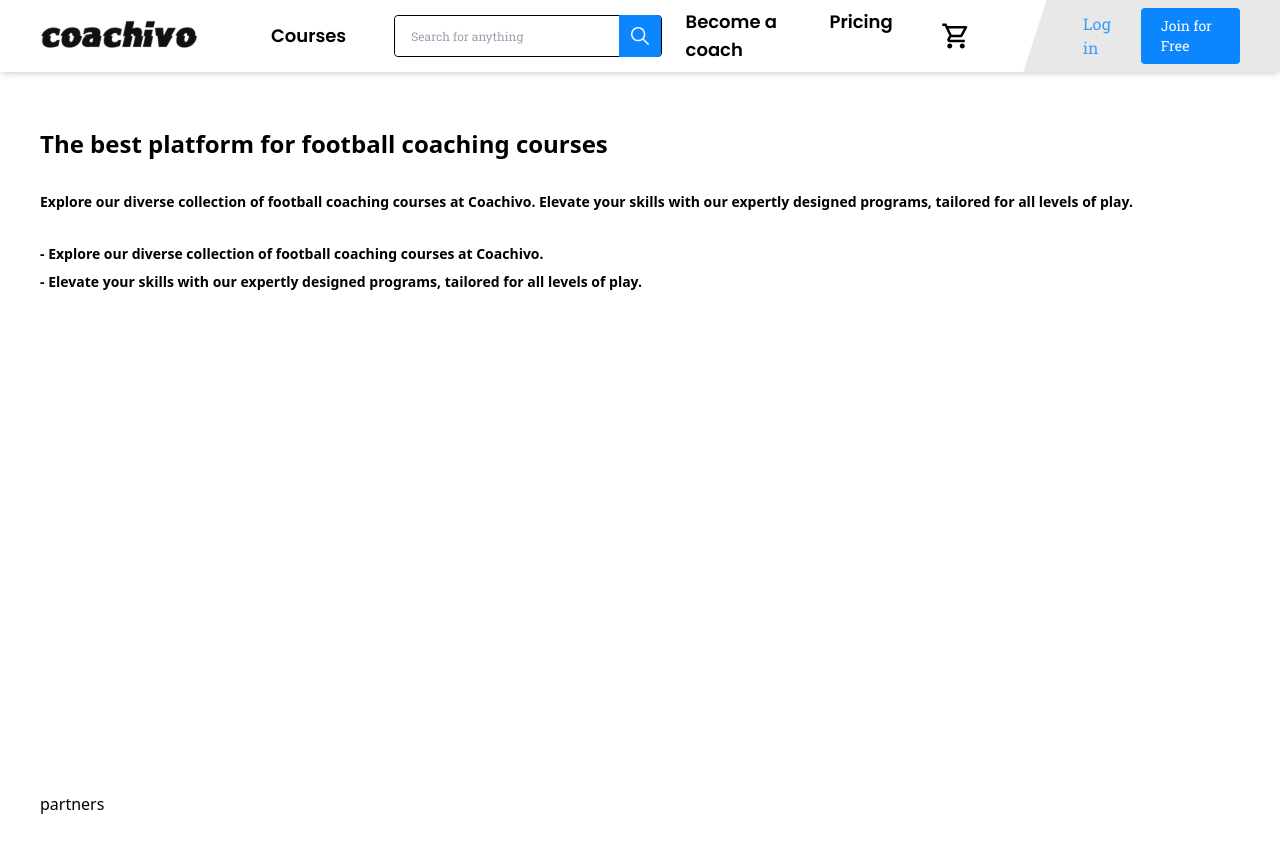
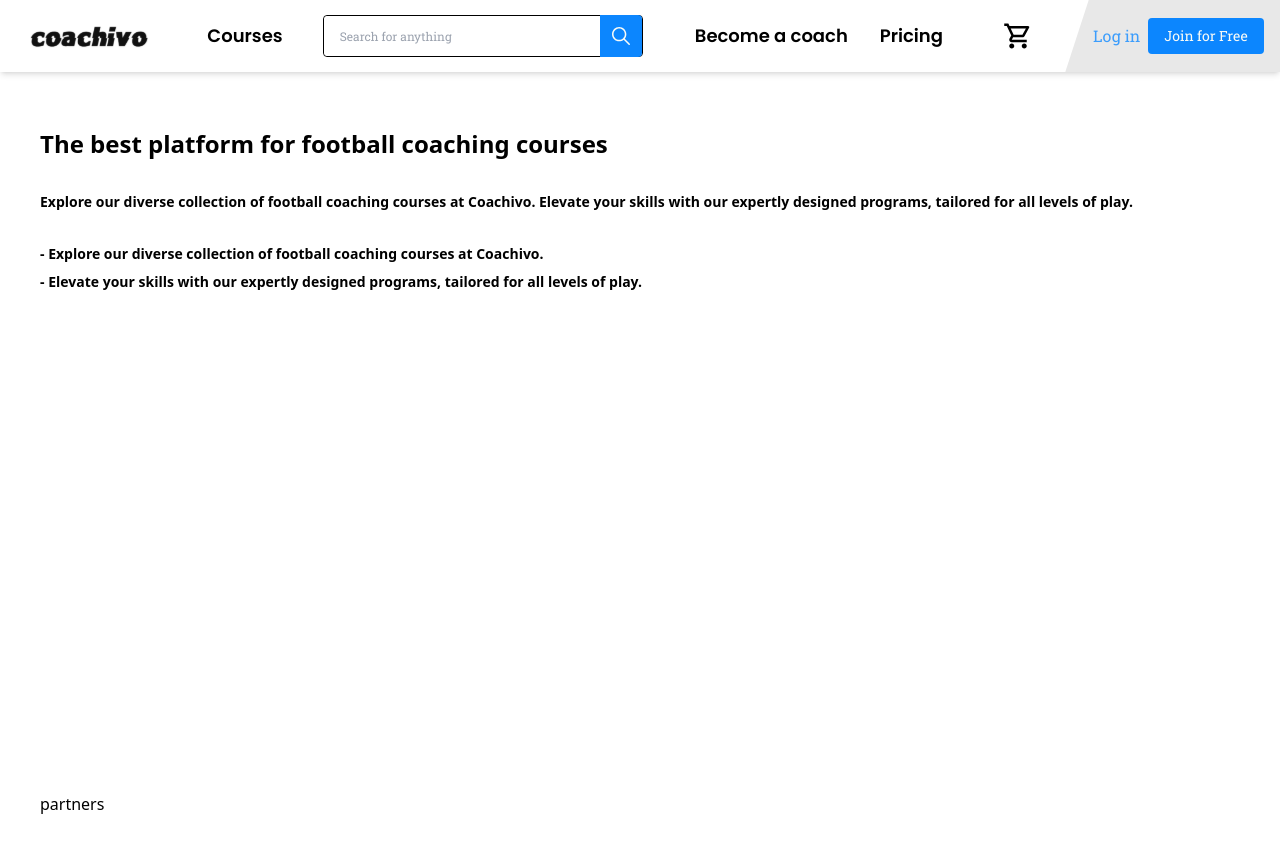
Before and after one commit to ivano-pinjuh/Coachivo, a React (Vite) app: page / in a window 1280 px wide. Shown: the top 852 px of the page. Built offline with nearby package versions, Linux system fonts and the light colour scheme.

Commit message:
navbar now responsive

```diff
--- a/src/components/layout/Navbar.jsx
+++ b/src/components/layout/Navbar.jsx
@@ -20,28 +20,35 @@ const Navbar = () => {
 
   return (
     <div className='flex justify-between items-center w-full h-[72px] shadow-md overflow-clip'>
-      <img className='h-[48px] -translate-y-2' src="/logo.svg" alt="Logo" />
+      <div className='lg:hidden'>
+        <IoIosMenu className='text-2xl lg:text-4xl ml-6' />
+      </div>
 
-      <a className='text-lg font-semibold font-poppins px-8 pr-12' href="">Courses</a>
+      <img className='h-[36px] -translate-y-1' src="/logo.svg" alt="Logo" />
 
-      <div className='flex items-center justify-between rounded h-[42px] border-black border-[0.5px] w-80'>
-        <input className='h-10 px-4 rounded-l font-roboto-slab text-xs' type="search" placeholder='Search for anything' />
+      <a className='hidden lg:inline-block text-lg font-semibold font-poppins pr-3' href="">Courses</a>
+
+      <div className='hidden lg:flex items-center justify-between rounded h-[42px] border-black border-[0.5px] w-80'>
+        <input id='search' name='search' className='h-10 px-4 rounded-l font-roboto-slab text-xs' type="search" placeholder='Search for anything' />
         <div className='flex justify-center items-center rounded-r h-[42px] w-[42px] bg-azure'>
           <IoIosSearch className='text-milk text-2xl' />
         </div>
       </div>
 
-      <div className='flex w-fit gap-8 px-6'>
-        <a className='text-lg font-semibold font-poppins' href="">Become a coach</a>
+      <div className='hidden lg:flex w-fit gap-8 px-6'>
+        <a className='text-lg hidden xl:inline-block font-semibold font-poppins' href="">Become a coach</a>
         <a className='text-lg font-semibold font-poppins' href="">Pricing</a>
       </div>
 
-      <MdOutlineShoppingCart className='text-4xl mx-6' />
+      <div className='flex'>
+        <IoIosSearch className='lg:hidden text-2xl' />
+        <MdOutlineShoppingCart className='text-2xl lg:text-3xl lg:-mr-6 mx-2' />
+      </div>
 
-      <div className='bg-grayish h-full w-fit px-12 skew-x-[-18deg] translate-x-10'>
-        <div className='flex items-center gap-6 h-full skew-x-[18deg] mr-8'>
+      <div className='hidden lg:flex bg-grayish h-full w-fit px-12 pl-4 skew-x-[-18deg] translate-x-10'>
+        <div className='flex items-center gap-2 h-full skew-x-[18deg] mr-2'>
           <a className='text-brilliant-azure font-roboto-slab' href="">Log in</a>
-          <a className='rounded-[4px] bg-azure text-milk font-roboto-slab p-2 px-5 text-sm' href="">Join for Free</a>
+          <a className='rounded-[4px] bg-azure text-milk font-roboto-slab p-2 px-4 text-sm' href="">Join for Free</a>
         </div>
       </div>
     </div>
```
